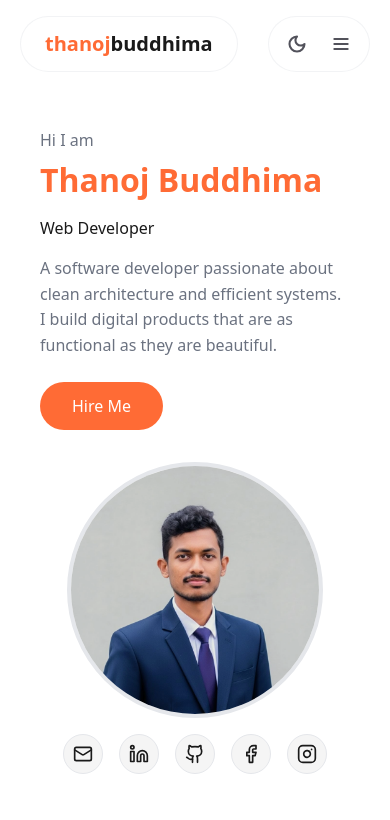
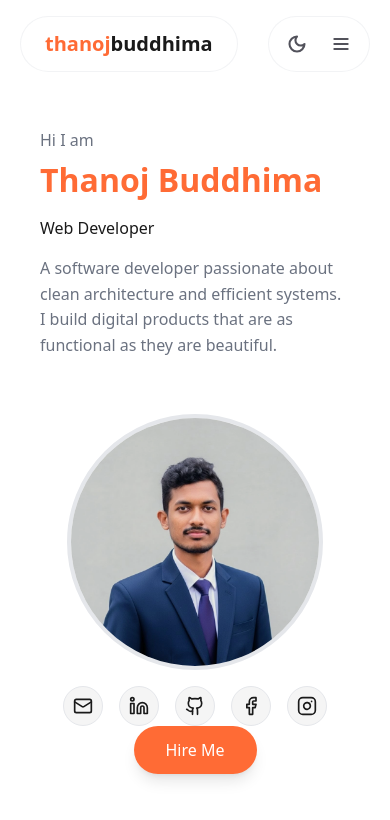
Before and after one commit to ThanojBuddhima/ThanojBuddhima.github.io, a React (Vite) app: page / in a window 390 px wide. Shown: the top 820 px of the page. Built offline with nearby package versions, Linux system fonts and the light colour scheme.

Commit message:
style: dynamically relocate 'hire me' button beneath social icons on mobile devices to prevent bottom-nav collision

```diff
--- a/src/components/Hero.tsx
+++ b/src/components/Hero.tsx
@@ -146,7 +146,7 @@ export function Hero({ isDarkMode }: HeroProps) {
             </p>
             <motion.button
               onClick={() => document.getElementById('contact')?.scrollIntoView({ behavior: 'smooth' })}
-              className="px-8 py-3 bg-[#FF6B35] text-white rounded-full transition-all"
+              className="hidden lg:inline-flex px-8 py-3 bg-[#FF6B35] text-white rounded-full transition-all"
               whileHover={{ scale: 1.05, backgroundColor: '#FF8C66' }}
               whileTap={{ scale: 0.95 }}
             >
@@ -242,6 +242,23 @@ export function Hero({ isDarkMode }: HeroProps) {
                 <Instagram size={20} />
               </motion.a>
             </div>
+
+            {/* Mobile Hire Me Button */}
+            <div className="flex lg:hidden mt-8 w-full justify-center">
+              <motion.button
+                onClick={() => {
+                  const contactSection = document.getElementById('contact');
+                  if (contactSection) {
+                    contactSection.scrollIntoView({ behavior: 'smooth' });
+                  }
+                }}
+                className="px-8 py-3 bg-[#FF6B35] text-white rounded-full font-medium hover:bg-[#e55a2b] transition-colors shadow-lg shadow-[#FF6B35]/25"
+                whileHover={{ scale: 1.05, backgroundColor: '#FF8C66' }}
+                whileTap={{ scale: 0.95 }}
+              >
+                Hire Me
+              </motion.button>
+            </div>
           </motion.div>
         </div>
       </div>
```
